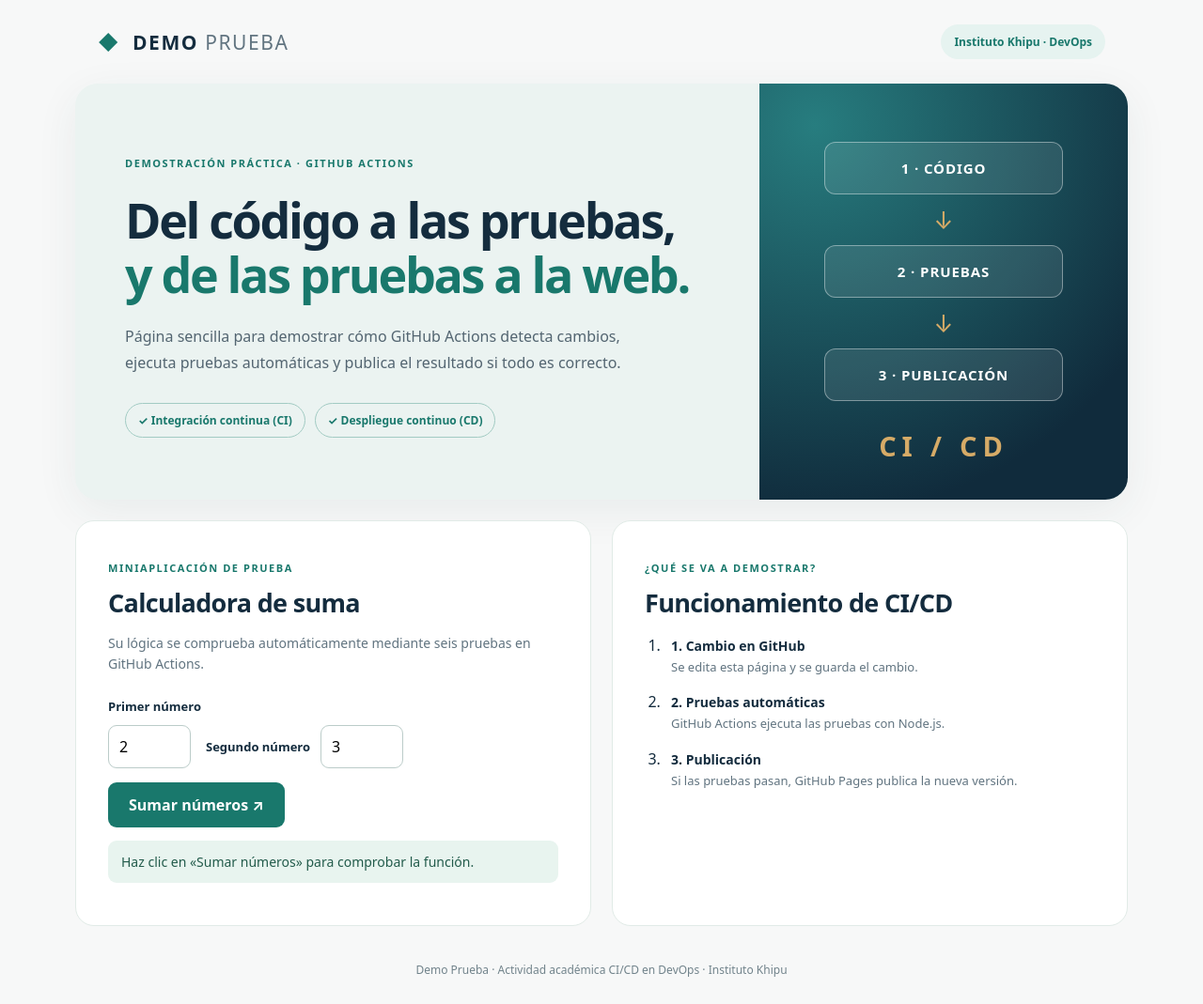
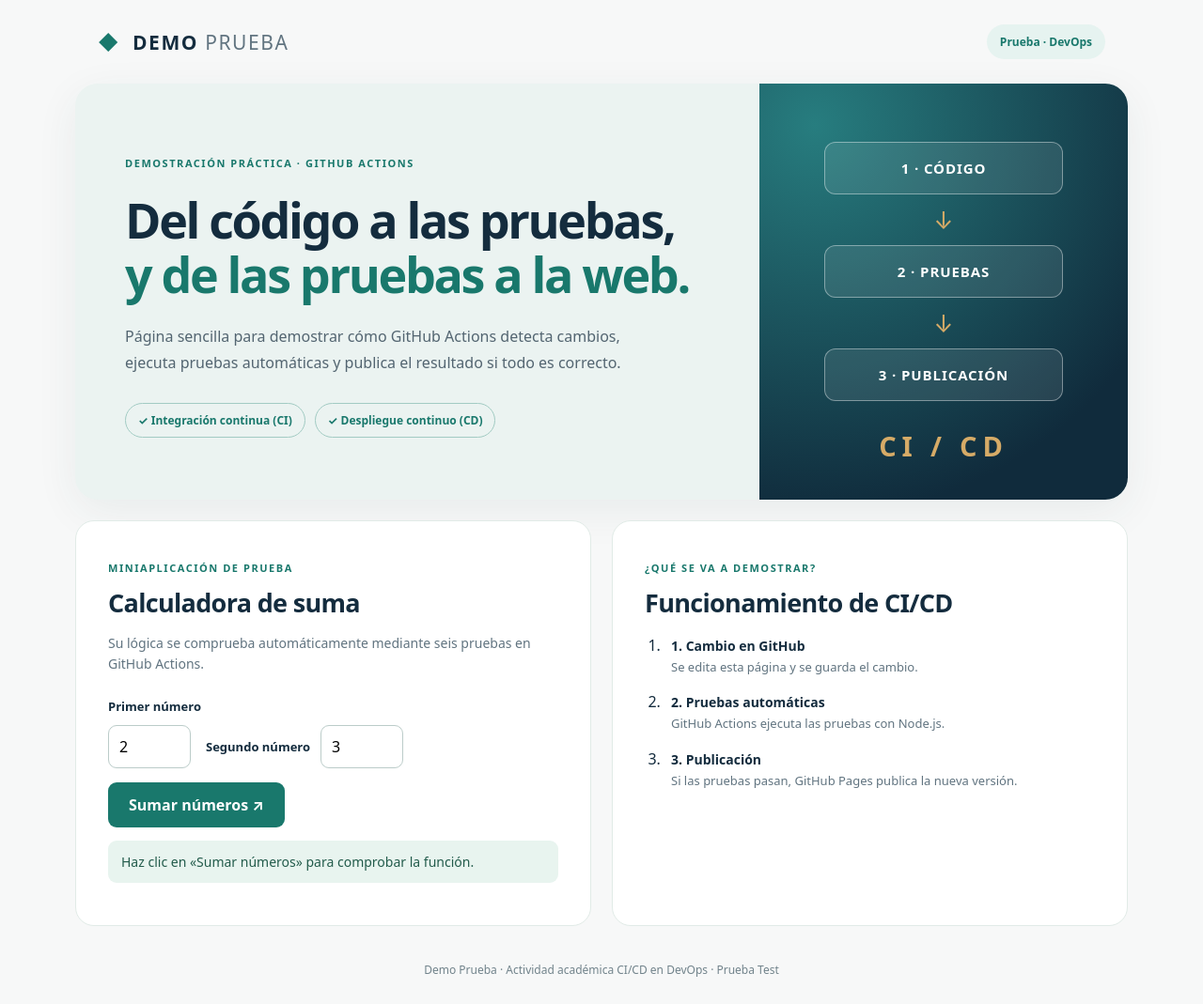
Before and after one commit to Jhosuazn/demo-prueba, a website with bundled scripts: page site/index.html in a window 1280 px wide. Shown: the whole page at 94% size. Built offline with nearby package versions, Linux system fonts and the light colour scheme.

Commit message:
Update index.html

```diff
--- a/site/index.html
+++ b/site/index.html
@@ -10,7 +10,7 @@
 <body>
   <header class="nav">
     <div class="brand"><span class="brand-icon">◆</span> DEMO <span class="brand-light">PRUEBA</span></div>
-    <span class="tag">Instituto Khipu · DevOps</span>
+    <span class="tag">Prueba · DevOps</span>
   </header>
   <main>
     <section class="hero">
@@ -56,7 +56,7 @@
       </article>
     </section>
   </main>
-  <footer>Demo Prueba · Actividad académica CI/CD en DevOps · Instituto Khipu</footer>
+  <footer>Demo Prueba · Actividad académica CI/CD en DevOps · Prueba Test</footer>
   <script type="module" src="./app.js"></script>
 </body>
 </html>
```
